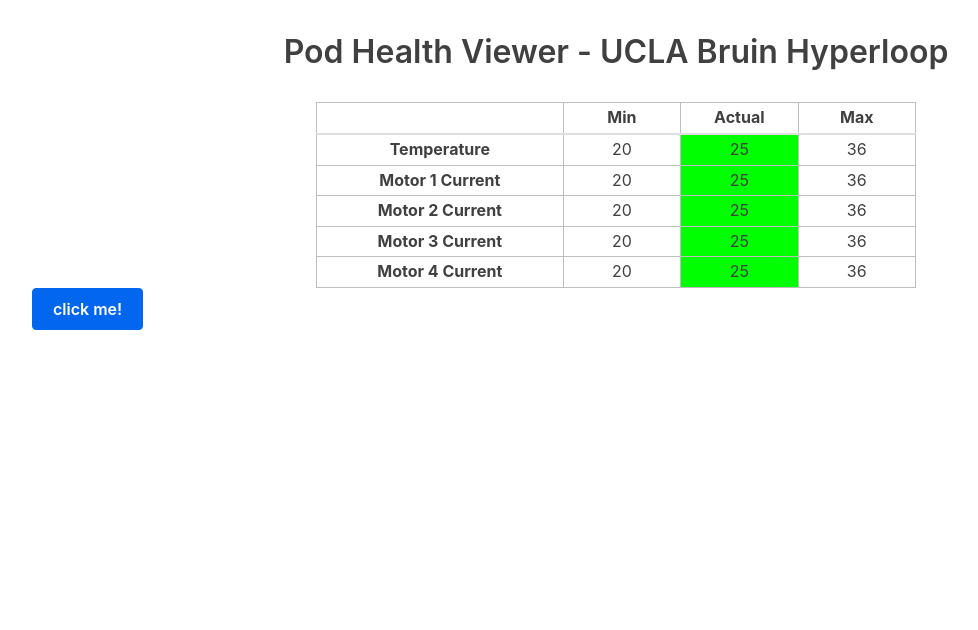
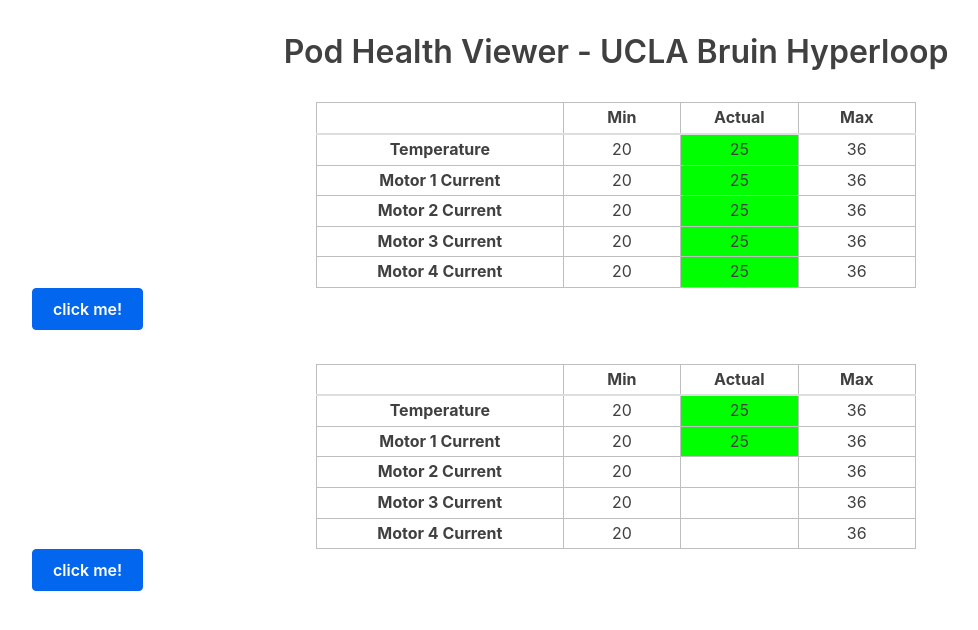
Before and after one commit to harrisonCassar/BruinHyperloop_PodHealthViewer, a React (Create React App) app: page / in a window 1280 px wide. Shown: the top 630 px of the page, without its empty margins (24-1002 px from the left). Built offline with nearby package versions, Linux system fonts and the light colour scheme.

Commit message:
Moved Title element out of Table Component, and made it its own component class

```diff
--- a/src/App.js
+++ b/src/App.js
@@ -1,11 +1,15 @@
 import React, {Component} from 'react';
 import Table from './Table';
+import Title from './Title';
 
 class App extends Component {
     render() {
         return (
             <div className="container">
+            	<br />
+            	<Title />
                 <Table rows={5} col={3}/>
+                <Table rows={2} col={3}/>
             </div>
         );
     }
--- a/src/Table.js
+++ b/src/Table.js
@@ -52,14 +52,9 @@ class Table extends Component {
         return (
             <div>
                 <br />
-                <div class="title">
-                    Pod Health Viewer - UCLA Bruin Hyperloop
-                </div>
-                <br />
                 <table>
                     <TableHeader />
-                    <TableBody
-                    renderCell={(i) => this.renderCell(i)}/>
+                    <TableBody renderCell={(i) => this.renderCell(i)}/>
                 </table>
 
                 <UpdateButton
--- /dev/null
+++ b/src/Title.js
@@ -0,0 +1,13 @@
+import React, {Component} from 'react';
+
+class Title extends Component {
+    render() {
+        return (
+            <div class="title">
+                Pod Health Viewer - UCLA Bruin Hyperloop
+           	</div>
+        );
+    }
+}
+
+export default Title;
```
